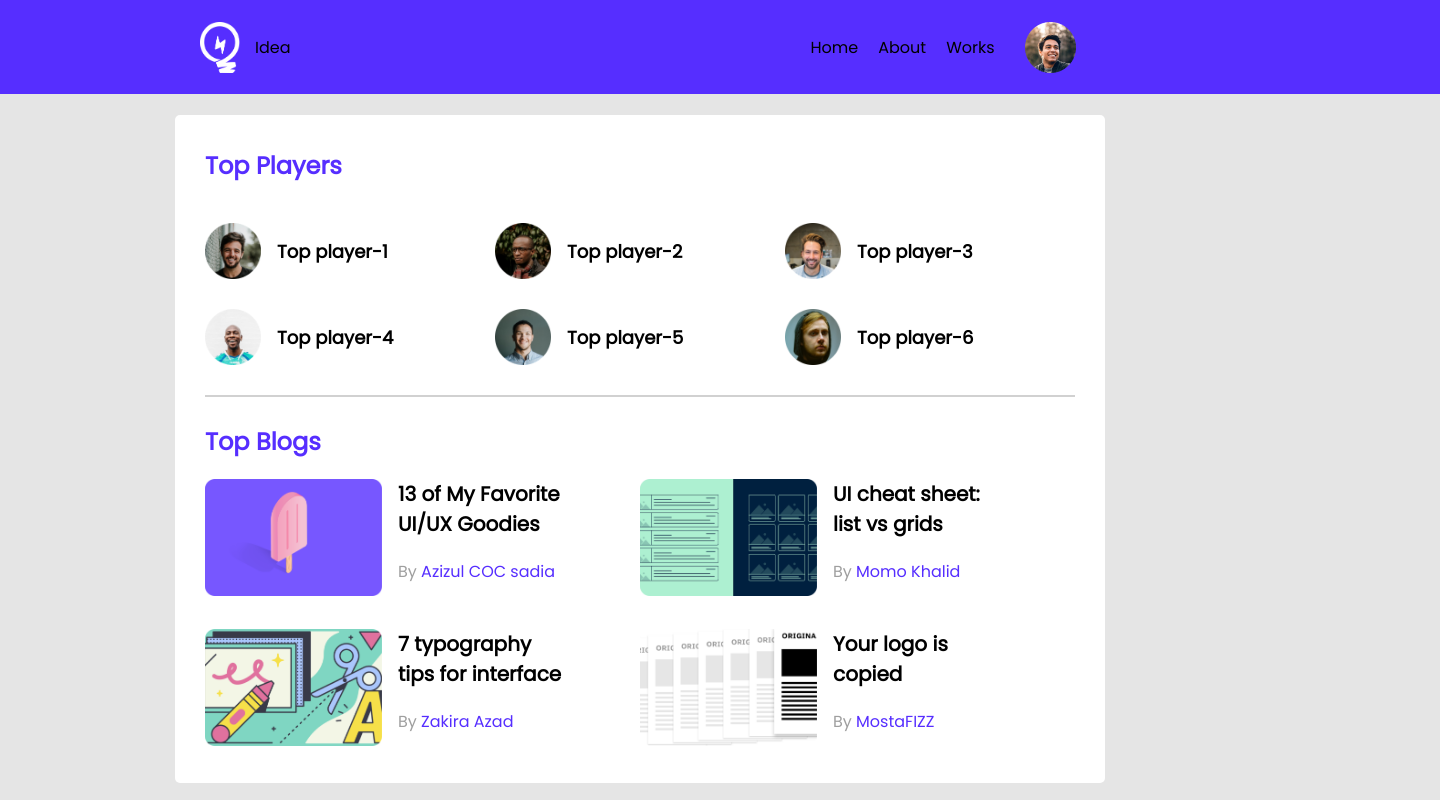
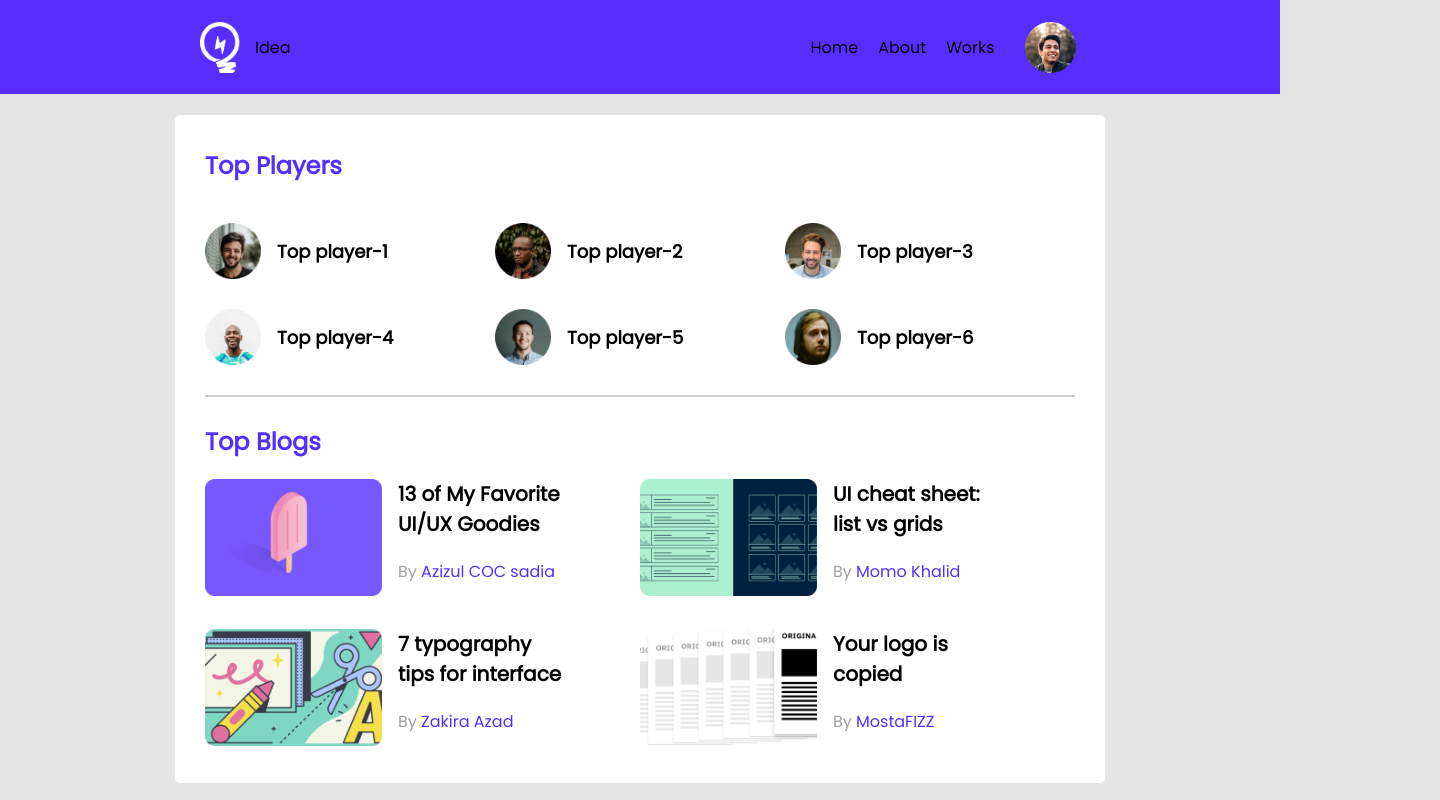
Before and after one commit to mostafizur-raahman/Leader-board-using-css3, a plain HTML site: page index.html in a window 1280 px wide. Shown: the top 800 px of the page, 1440 px wide, since content can reach past the window. Drawn offline with Linux system fonts and the light colour scheme.

Commit message:
nav width change

```diff
--- a/css/style.css
+++ b/css/style.css
@@ -64,7 +64,7 @@ nav {
 .nav {
     background-color: #562EFF;
     display: flex;
-    width: 1440px;
+    width: 100%;
     height: 94px;
 
 }
@@ -213,3 +213,9 @@ nav {
 .fa-star.empty {
     color: #AEAEAE;
 }
+
+/*------------------------------------------------------------
+                     media quries
+--------------------------------------------------------------*/
+
+@media only screen and (max-width:688px) {}
```
